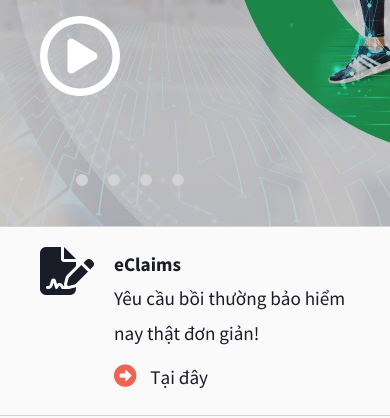
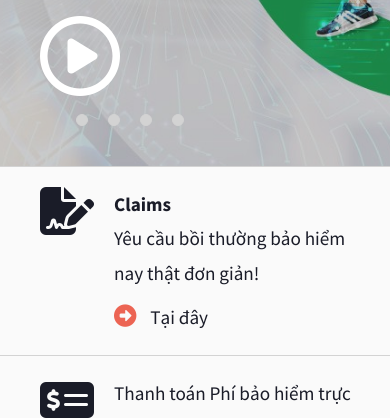
Before and after one commit to Vietvie/manulife-clone, a plain HTML site: page index.html in a window 390 px wide. Shown: the part 416-834 px from the top of the page. Drawn offline with nearby package versions, Linux system fonts and the light colour scheme; a web font is replaced by a local one.

Commit message:
tup load

```diff
--- a/index.html
+++ b/index.html
@@ -222,7 +222,7 @@
         <div class="teaser-container">
             <a href="#" class="teaser-item">
                 <i class="fa-solid fa-file-signature teaser-item-icon"></i>
-                <b>eClaims</b>
+                <b><strong>Claims</strong></b>
                 <p>Yêu cầu bồi thường bảo hiểm nay thật đơn giản!</p>
                 <div class="click-here">
                     <i class="fa-sharp fa-solid fa-circle-right"></i>
--- a/source/css/responsive.css
+++ b/source/css/responsive.css
@@ -43,7 +43,7 @@
     .banner-container {
         display: flex;
         flex-direction: column;
-        height: 1020px;
+        height: 960px;
     }
 
     .teaser-container {
@@ -57,7 +57,7 @@
         grid-template-areas: "a b b"
                              "a c c"
                              "a d d";
-        /* grid-template: repeat(3,1fr) / repeat(3,1fr); */
+        grid-template-columns: 1fr 3fr 1fr;
         padding-top: 20px;
         padding-bottom: 20px;
         padding-left: 20px;
--- a/source/css/style.css
+++ b/source/css/style.css
@@ -350,7 +350,7 @@ body {
     padding-bottom: 20px;
 }
 
-.teaser-item b {
+.teaser-item strong {
     font-weight: bold;
 }
 
```
